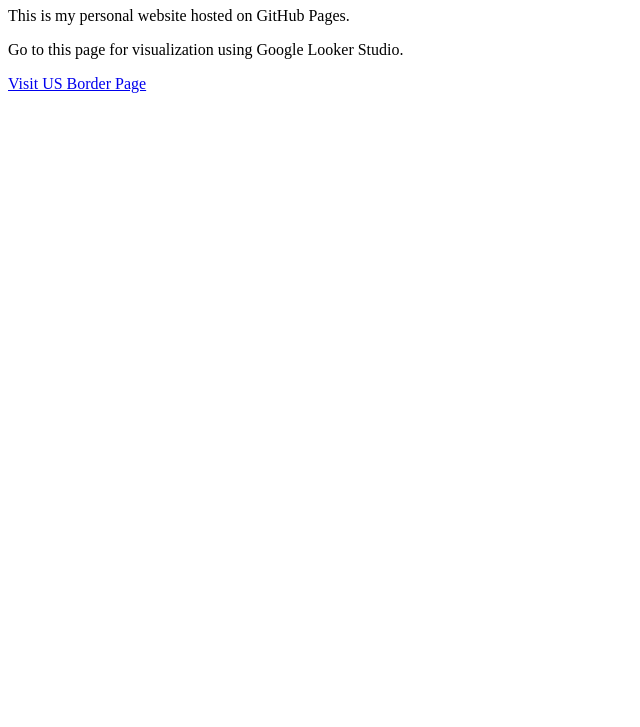
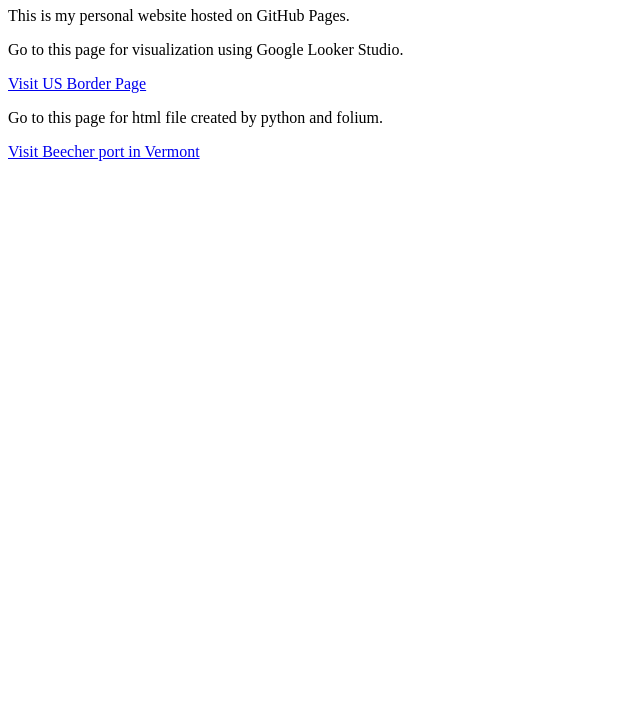
Before and after one commit to c1n5/cwidjaja, a plain HTML site: page index.html in a window 1280 px wide. Shown: the part 73-800 px from the top of the page, without its empty margins (0-640 px from the left). Drawn offline with Linux system fonts and the light colour scheme.

Commit message:
Update index.html

```diff
--- a/index.html
+++ b/index.html
@@ -12,5 +12,12 @@
     <p>Go to this page for visualization using Google Looker Studio.</p>
     <!-- Link to US_border.html -->
     <a href="USborderAnalytics/US_border.html">Visit US Border Page</a>
+
+    <p>Go to this page for html file created by python and folium.</p>
+    <!-- Link to US_border.html -->
+    <a href="USborderAnalytics/Border_Crossings_Map_Vermont_Beecher.html">Visit Beecher port in Vermont</a>
+
+
+
 </body>
 </html>
```
